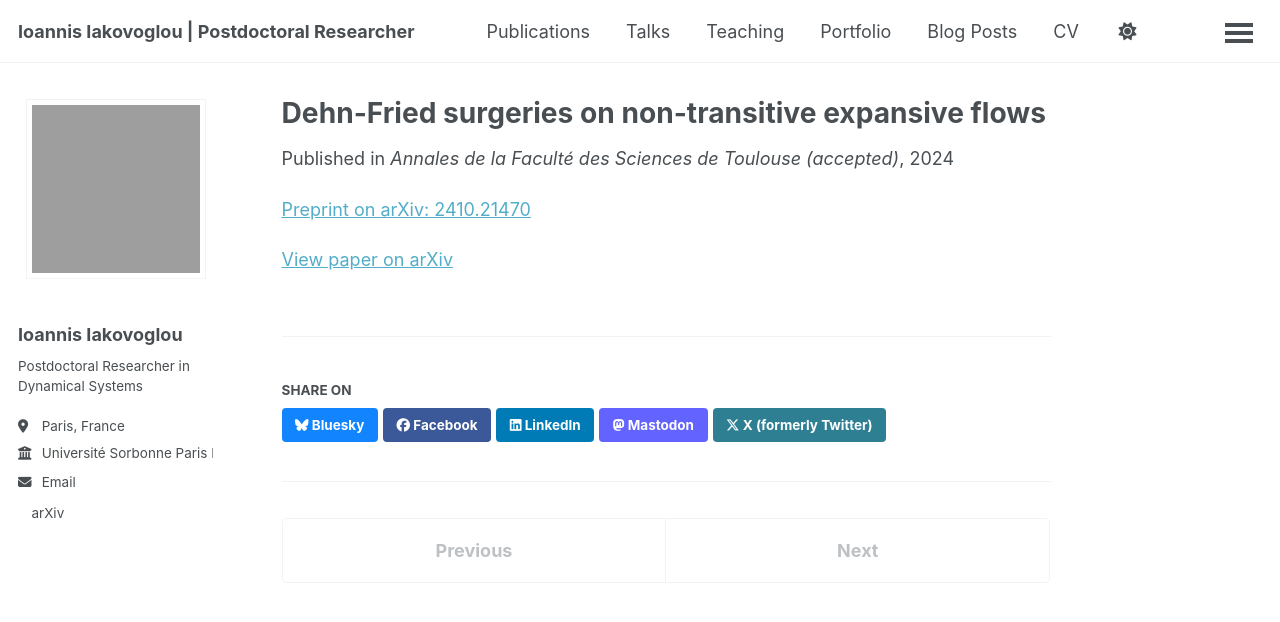
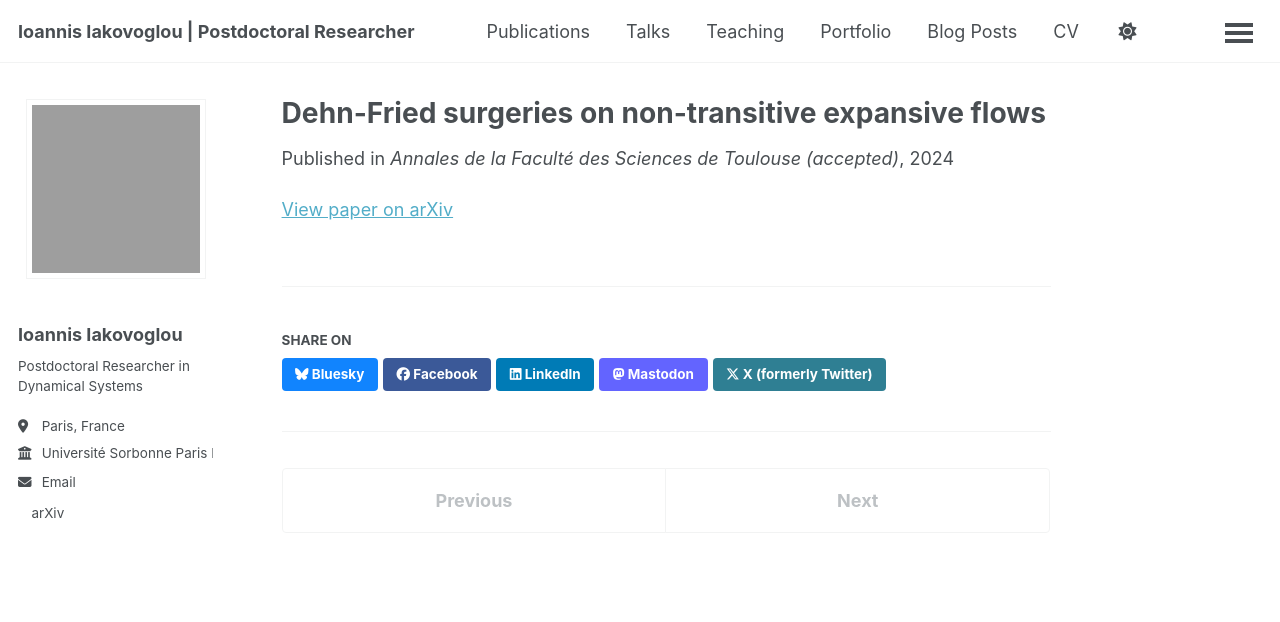
Before and after one commit to ioannisiakovoglou/ioannisiakovoglou.github.io, a Jekyll site: the page built from _publications/surgeriesnontransitive.md, in a window 1280 px wide. Shown: the top 622 px of the page. Built offline with Jekyll 4.4.1, drawn with Linux system fonts in a browser that asks for light colours; a script bundle is joined from its source files by our own code; a style sheet for code colours, icons or effects is not loaded.

Commit message:
Remove preprint link from surgeriesnontransitive.md
Removed preprint link from surgeriesnontransitive.md

```diff
--- a/_publications/surgeriesnontransitive.md
+++ b/_publications/surgeriesnontransitive.md
@@ -8,4 +8,3 @@ date: 2024-01-01
 venue: "Annales de la Faculté des Sciences de Toulouse (accepted)"
 paperurl: "https://arxiv.org/abs/2410.21470"
 ---
-[Preprint on arXiv: 2410.21470](https://arxiv.org/abs/2410.21470)
```
